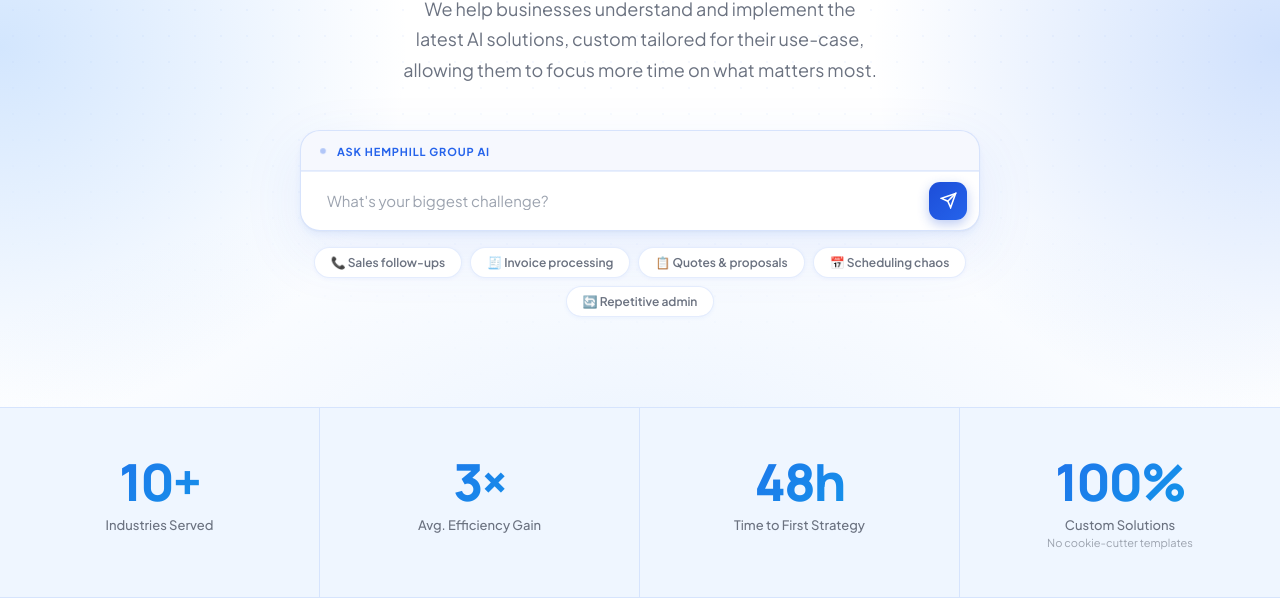
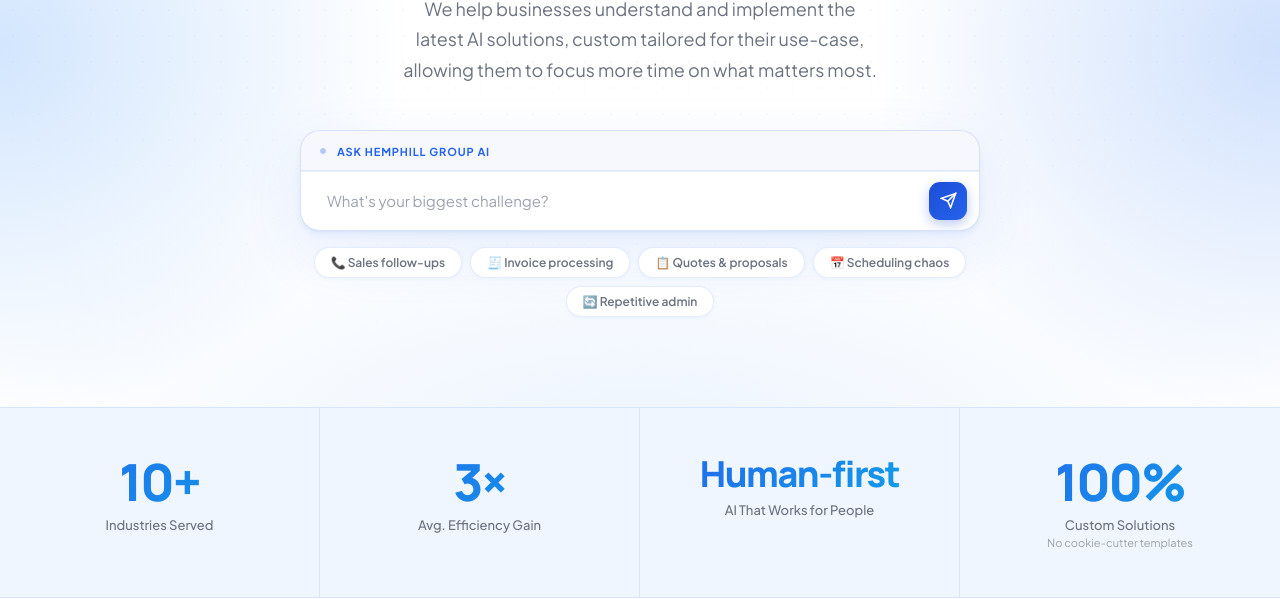
Before and after one commit to tuckerhemphill/the-hemphill-group-site, a plain HTML site: page index.html in a window 1280 px wide. Shown: the part 393-992 px from the top of the page. Drawn offline with Linux system fonts and the light colour scheme; a web font is replaced by a local one.

Commit message:
Replace '48h Time to First Strategy' stat with 'Human-first AI'

```diff
--- a/index.html
+++ b/index.html
@@ -570,7 +570,7 @@
 <div class="stats">
   <div class="stat r"><div class="stat-n">10+</div><div class="stat-l">Industries Served</div></div>
   <div class="stat r d1"><div class="stat-n">3×</div><div class="stat-l">Avg. Efficiency Gain</div></div>
-  <div class="stat r d2"><div class="stat-n">48h</div><div class="stat-l">Time to First Strategy</div></div>
+  <div class="stat r d2"><div class="stat-n" style="font-size:clamp(24px,2.8vw,38px)">Human-first</div><div class="stat-l">AI That Works for People</div></div>
   <div class="stat r d3"><div class="stat-n">100%</div><div class="stat-l">Custom Solutions</div><div class="stat-sub">No cookie-cutter templates</div></div>
 </div>
 
```
